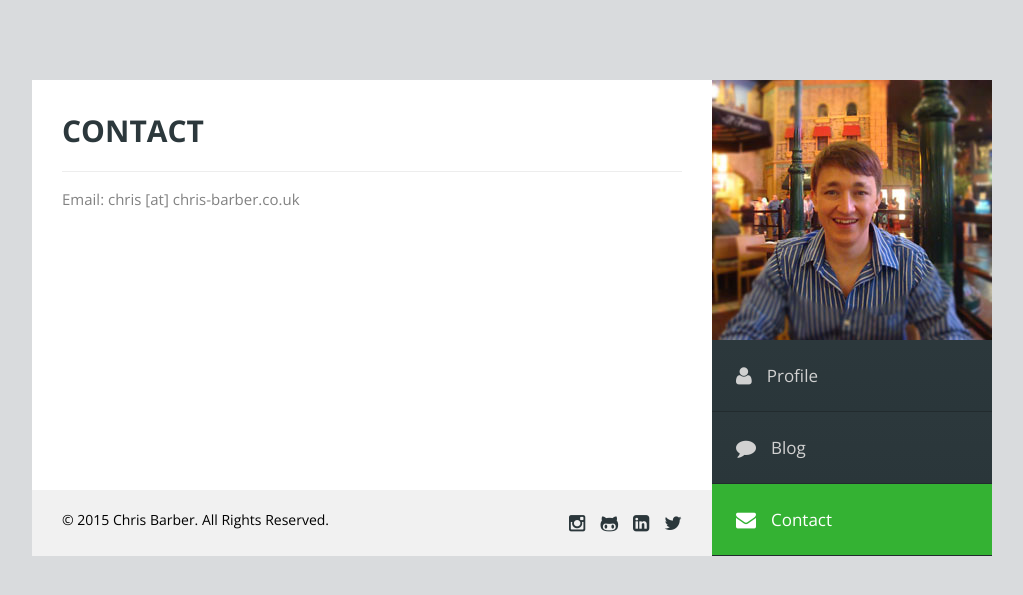
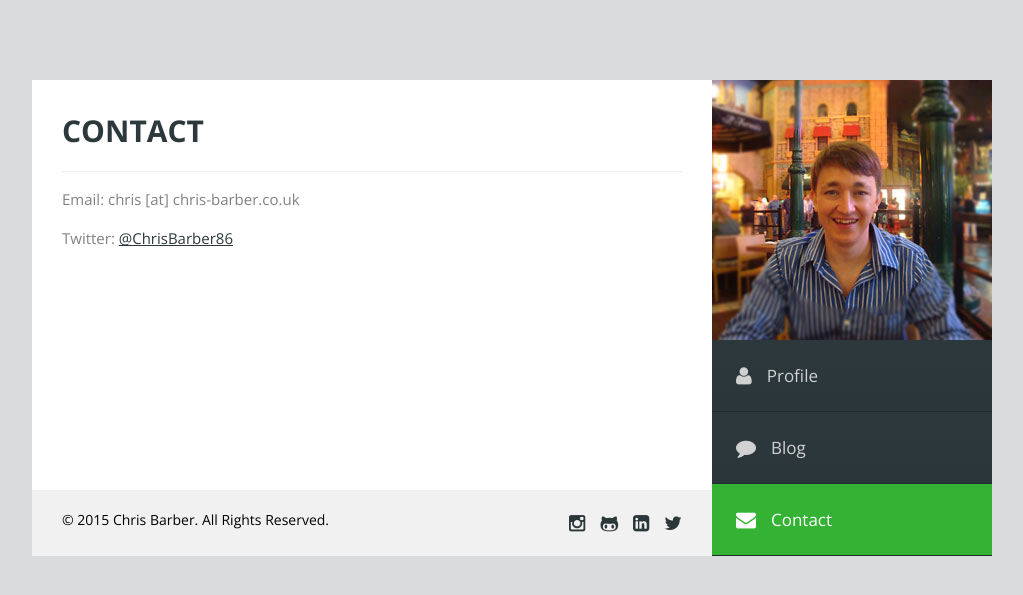
Before and after one commit to chrisbarber86/chris-barber.co.uk, a Jekyll site: the page built from contact.md, in a window 1280 px wide. Shown: the top 595 px of the page, without its empty margins (128-1151 px from the left). Built offline with Jekyll 4.4.1, drawn with Linux system fonts in a browser that asks for light colours; Markdown is read by kramdown in place of the engine named in the settings.

Commit message:
Add twitter handle to contact page

```diff
--- a/contact.md
+++ b/contact.md
@@ -4,3 +4,5 @@ menu: contact
 ---
 
 Email: chris [at] chris-barber.co.uk
+
+Twitter: [@ChrisBarber86](https://twitter.com/ChrisBarber86)
```
